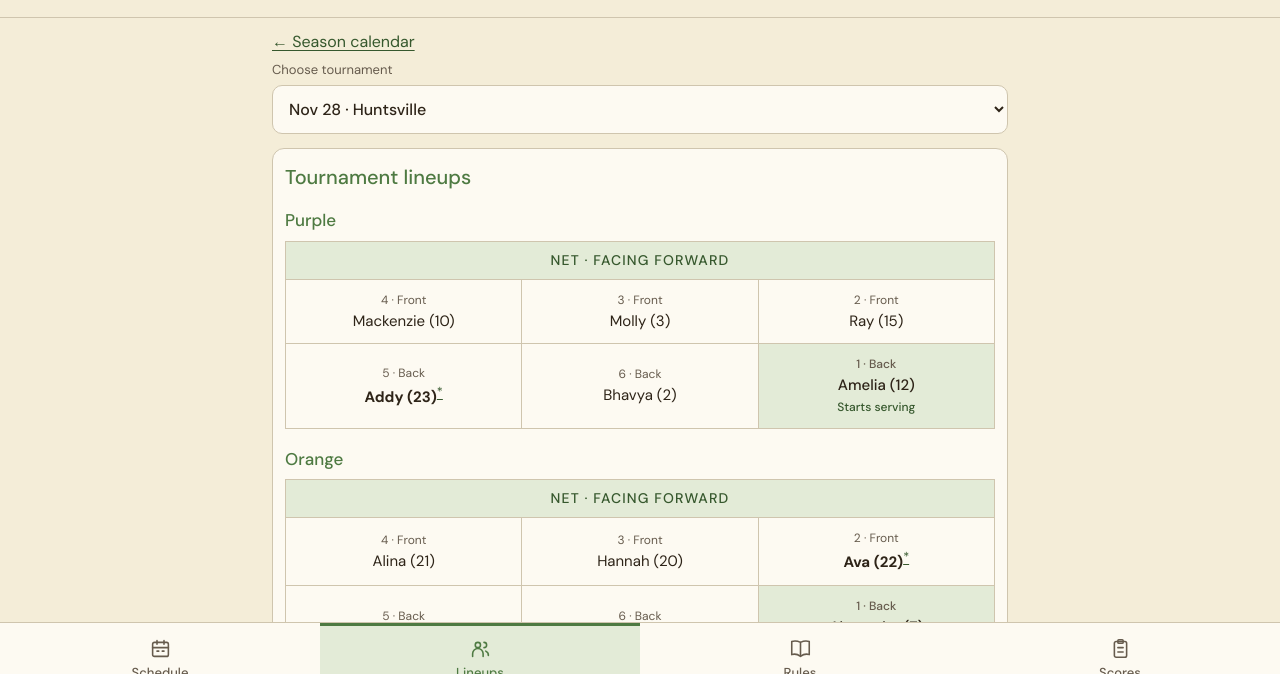
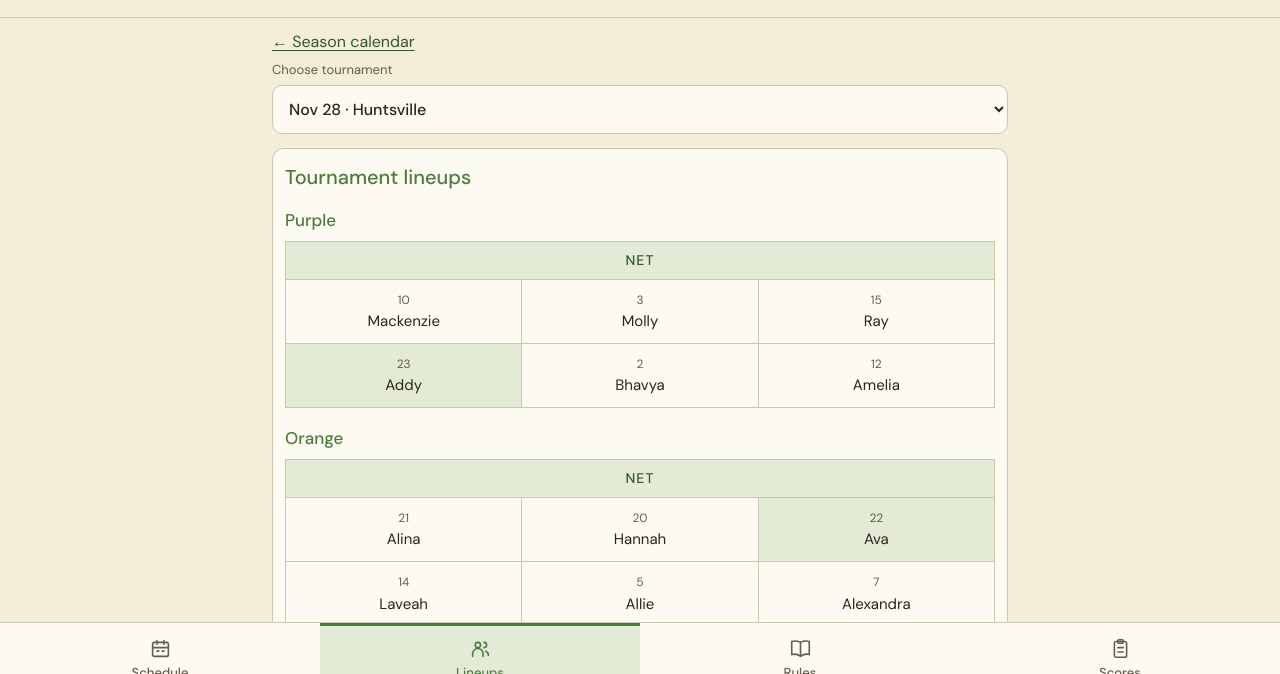
Before and after one commit to itao/itao.github.io, a plain HTML site: page kraken2026/1128/index.html in a window 1280 px wide. Both pictures are taken after a click on the tab "Lineups". Shown: the part 107-781 px from the top of the page. Drawn offline with Linux system fonts and the light colour scheme.

Commit message:
Simplify Huntsville lineup cards

```diff
--- a/kraken2026/1128/index.html
+++ b/kraken2026/1128/index.html
@@ -36,7 +36,10 @@
 #kraken-mobile th{background:var(--highlight);color:var(--accent-text);font-weight:500}#kraken-mobile .pool-table th:first-child{width:27%}#kraken-mobile .pool-table th:last-child{width:17%}#kraken-mobile td.kraken{background:var(--highlight);color:var(--accent-text);font-weight:700;padding:0}
 #kraken-mobile .match-tap{width:100%;min-height:52px;border:0;background:transparent;color:inherit;font:inherit;font-weight:700;padding:8px 5px;text-align:center;cursor:pointer}#kraken-mobile .pool-note{font-size:13px;color:var(--muted);margin:8px 0 16px}
 #kraken-mobile ul{margin:6px 0;padding-left:22px}#kraken-mobile li{margin:8px 0}#kraken-mobile .hint{font-size:14px;color:var(--muted)}
-#kraken-mobile .court{margin:0 0 18px}#kraken-mobile .court th.net{color:var(--accent-text);letter-spacing:.08em;padding:9px 8px}#kraken-mobile .court td{padding:12px 3px;font-size:15px}#kraken-mobile .court .server{background:var(--highlight);font-weight:500}#kraken-mobile .position{display:block;font-size:12px;color:var(--muted);margin-bottom:3px}#kraken-mobile .server-label{display:block;font-size:12px;color:var(--accent-text);margin-top:4px}
+#kraken-mobile .court{margin:0 0 18px}#kraken-mobile .court th.net{color:var(--accent-text);letter-spacing:.08em;padding:9px 8px}#kraken-mobile .court td{height:62px;padding:12px 3px;font-size:15px}
+#kraken-mobile .court .captain,#kraken-mobile .captain-swatch{background:var(--highlight)}
+#kraken-mobile .court .jersey{display:block;font-size:12px;color:var(--muted);margin-bottom:3px}
+#kraken-mobile .captain-swatch{display:inline-block;width:12px;height:12px;border:1px solid var(--line);vertical-align:-1px}
 #kraken-mobile input.score{width:100%;max-width:80px;min-height:46px;font:400 18px 'DM Sans',sans-serif;text-align:center;padding:8px 4px;border:1px solid var(--line);border-radius:8px;background:var(--page);color:var(--text)}
 #kraken-mobile button:focus-visible,#kraken-mobile input:focus-visible,#kraken-mobile summary:focus-visible{outline:3px solid var(--info);outline-offset:2px}
 #kraken-mobile nav.tabs{position:fixed;bottom:0;left:0;right:0;z-index:10;display:flex;background:var(--surface);border-top:1px solid var(--line);padding-bottom:env(safe-area-inset-bottom)}
@@ -95,48 +98,48 @@
       <h2>Tournament lineups</h2>
       <h3>Purple</h3>
       <table class="court" aria-label="Purple lineup">
-        <tr><th class="net" colspan="3">NET · FACING FORWARD</th></tr>
+        <tr><th class="net" colspan="3">NET</th></tr>
         <tr>
-          <td><span class="position">4 · Front</span>Mackenzie (10)</td>
-          <td><span class="position">3 · Front</span>Molly (3)</td>
-          <td><span class="position">2 · Front</span>Ray (15)</td>
+          <td><span class="jersey">10</span>Mackenzie</td>
+          <td><span class="jersey">3</span>Molly</td>
+          <td><span class="jersey">15</span>Ray</td>
         </tr>
         <tr>
-          <td><span class="position">5 · Back</span><strong>Addy (23)</strong><sup><a href="#huntsville-captains" aria-label="Tournament captain">*</a></sup></td>
-          <td><span class="position">6 · Back</span>Bhavya (2)</td>
-          <td class="server"><span class="position">1 · Back</span>Amelia (12)<span class="server-label">Starts serving</span></td>
+          <td class="captain" aria-label="Addy, jersey 23, tournament captain"><span class="jersey">23</span>Addy</td>
+          <td><span class="jersey">2</span>Bhavya</td>
+          <td><span class="jersey">12</span>Amelia</td>
         </tr>
       </table>
       <h3>Orange</h3>
       <table class="court" aria-label="Orange lineup">
-        <tr><th class="net" colspan="3">NET · FACING FORWARD</th></tr>
+        <tr><th class="net" colspan="3">NET</th></tr>
         <tr>
-          <td><span class="position">4 · Front</span>Alina (21)</td>
-          <td><span class="position">3 · Front</span>Hannah (20)</td>
-          <td><span class="position">2 · Front</span><strong>Ava (22)</strong><sup><a href="#huntsville-captains" aria-label="Tournament captain">*</a></sup></td>
+          <td><span class="jersey">21</span>Alina</td>
+          <td><span class="jersey">20</span>Hannah</td>
+          <td class="captain" aria-label="Ava, jersey 22, tournament captain"><span class="jersey">22</span>Ava</td>
         </tr>
         <tr>
-          <td><span class="position">5 · Back</span>Laveah (14)</td>
-          <td><span class="position">6 · Back</span>Allie (5)</td>
-          <td class="server"><span class="position">1 · Back</span>Alexandra (7)<span class="server-label">Starts serving</span></td>
+          <td><span class="jersey">14</span>Laveah</td>
+          <td><span class="jersey">5</span>Allie</td>
+          <td><span class="jersey">7</span>Alexandra</td>
         </tr>
       </table>
       <h3>Black</h3>
       <p>Third-set lineup to be decided.</p>
       <table class="court" aria-label="Black lineup">
-        <tr><th class="net" colspan="3">NET · FACING FORWARD</th></tr>
+        <tr><th class="net" colspan="3">NET</th></tr>
         <tr>
-          <td><span class="position">4 · Front</span></td>
-          <td><span class="position">3 · Front</span></td>
-          <td><span class="position">2 · Front</span></td>
+          <td></td>
+          <td></td>
+          <td></td>
         </tr>
         <tr>
-          <td><span class="position">5 · Back</span></td>
-          <td><span class="position">6 · Back</span></td>
-          <td><span class="position">1 · Back</span></td>
+          <td></td>
+          <td></td>
+          <td></td>
         </tr>
       </table>
-      <p class="hint" id="huntsville-captains">* Tournament captains</p>
+      <p class="hint"><span class="captain-swatch" aria-hidden="true"></span> Green cell = tournament captain</p>
     </div>
   </section>
 
```
